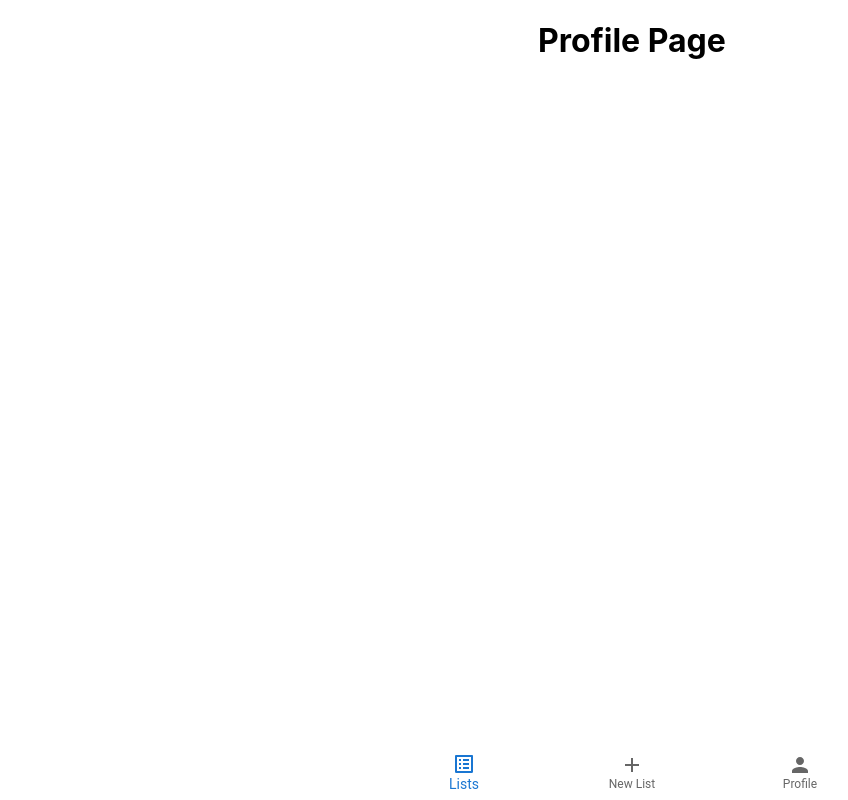
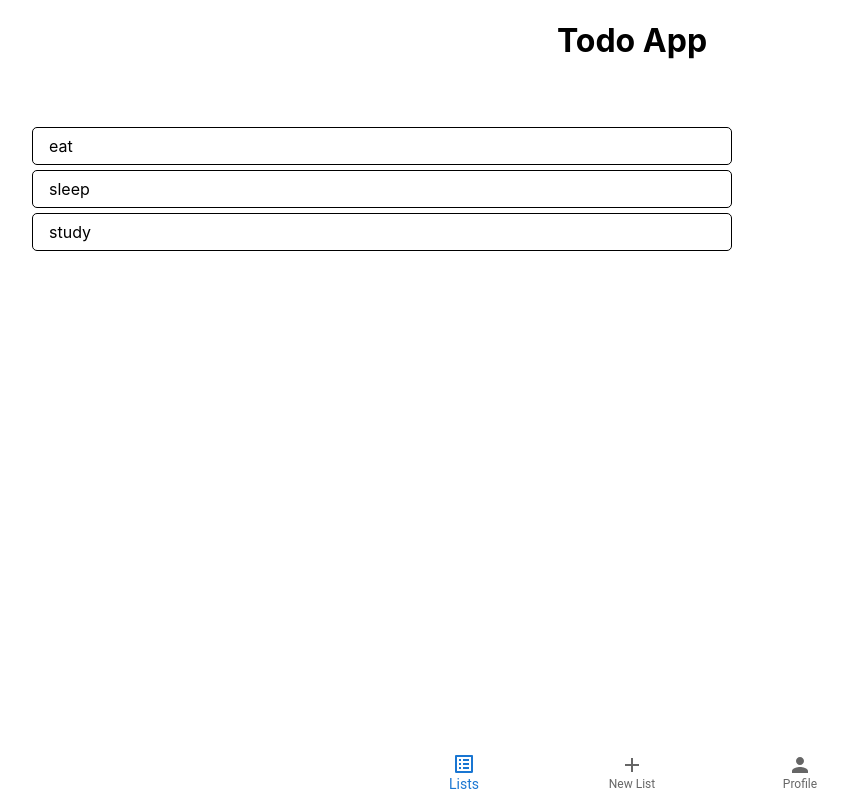
Before and after one commit to ellinorekmark/listig-react-ui, a React (Create React App) app: page /profile in a window 1280 px wide. Shown: the whole page, without its empty margins (8-856 px from the left). Built offline with nearby package versions, Linux system fonts and the light colour scheme.

Commit message:
movable and removable items

```diff
--- a/package.json
+++ b/package.json
@@ -5,6 +5,7 @@
   "dependencies": {
     "@emotion/react": "^11.11.4",
     "@emotion/styled": "^11.11.5",
+    "@hello-pangea/dnd": "^16.6.0",
     "@mui/icons-material": "^5.16.1",
     "@mui/material": "^5.16.1",
     "@testing-library/jest-dom": "^5.17.0",
--- /dev/null
+++ b/src/EditableList.js
@@ -0,0 +1,93 @@
+import React, { useState } from 'react';
+import { useParams } from 'react-router-dom';
+import Box from '@mui/material/Box';
+import List from '@mui/material/List';
+import ListItem from '@mui/material/ListItem';
+import { DragDropContext, Draggable, Droppable } from "@hello-pangea/dnd";
+import ListItemText from "@mui/material/ListItemText";
+import { DragIndicator } from '@mui/icons-material';
+import ListItemAvatar from "@mui/material/ListItemAvatar";
+import ClearIcon from '@mui/icons-material/Clear';
+import IconButton from '@mui/material/IconButton';
+
+const initialList = [
+    { id: "1", title: "eat", completed: false },
+    { id: "2", title: "sleep", completed: false },
+    { id: "3", title: "study", completed: true }
+];
+
+const EditableList = () => {
+    const [list, setList] = useState(initialList);
+
+    const handleDragEnd = (result) => {
+        if (!result.destination) return;
+        const startIndex = result.source.index;
+        const endIndex = result.destination.index;
+        const copyList = [...list];
+        const [reorderItem] = copyList.splice(startIndex, 1);
+        copyList.splice(endIndex, 0, reorderItem);
+        setList(copyList);
+    };
+
+    const removeItem = (id) => {
+        const filteredList = list.filter(item => item.id !== id);
+        setList(filteredList);
+    };
+
+    const { id } = useParams();
+    return (
+        <>
+            <h1>Editable List for ID: {id}</h1>
+            <List>
+                <DragDropContext onDragEnd={handleDragEnd}>
+                    <Droppable droppableId="items">
+                        {(droppableProvider) => (
+                            <Box
+                                ref={droppableProvider.innerRef}
+                                {...droppableProvider.droppableProps}
+                            >
+                                {list.map((item, index) => (
+                                    <Draggable
+                                        index={index}
+                                        key={item.id}
+                                        draggableId={item.id}
+                                    >
+                                        {(draggableProvider) => (
+                                            <ListItem
+                                                ref={draggableProvider.innerRef}
+                                                {...draggableProvider.draggableProps}
+                                                {...draggableProvider.dragHandleProps}
+                                                sx={{
+                                                    cursor: 'pointer',
+                                                    border: '1px solid',
+                                                    margin: '5px',
+                                                    borderRadius: '5px',
+                                                    display: 'flex',
+                                                    alignItems: 'center',
+                                                    justifyContent: 'space-between'
+                                                }}
+                                            >
+                                                <ListItemAvatar>
+                                                    <Box>
+                                                        <DragIndicator />
+                                                    </Box>
+                                                </ListItemAvatar>
+                                                <ListItemText primary={item.title} />
+                                                <IconButton edge="end" aria-label="delete" onClick={() => removeItem(item.id)}>
+                                                    <ClearIcon />
+                                                </IconButton>
+                                            </ListItem>
+                                        )}
+                                    </Draggable>
+                                ))}
+                                {droppableProvider.placeholder}
+                            </Box>
+                        )}
+                    </Droppable>
+                </DragDropContext>
+            </List>
+        </>
+    );
+};
+
+export default EditableList;
--- /dev/null
+++ b/src/ListDisplay.js
@@ -0,0 +1,49 @@
+import React from 'react';
+import {useParams} from 'react-router-dom';
+import Box from '@mui/material/Box';
+import List from '@mui/material/List';
+import ListItem from '@mui/material/ListItem';
+import {useState} from "react";
+import ListItemAvatar from "@mui/material/ListItemAvatar";
+import Avatar from "@mui/material/Avatar";
+import ListAltIcon from "@mui/icons-material/ListAlt";
+import ListItemText from "@mui/material/ListItemText";
+import PersonIcon from "@mui/icons-material/Person";
+import {Typography} from "@mui/material";
+import {DragIndicator} from "@mui/icons-material";
+
+
+let dummyList = JSON.parse('[{"id": "1","title": "eat","completed": "false"},{"id": "2","title": "sleep","completed": "false"},{"id": "3","title": "study","completed": "true"}]');
+const EditableList = () => {
+
+
+
+    const {id} = useParams();
+    return (
+        <>
+            <List>
+                {dummyList.map((item) => (
+                    <ListItem
+                        key={item.id}
+
+                        sx={{ cursor: 'pointer',
+                            border: '1px solid ',
+                            margin: '5px',
+                            borderRadius: '5px' ,
+                        }} >
+                        <ListItemAvatar>
+                            <Box>
+                            </Box>
+                        </ListItemAvatar>
+                        <ListItemText
+                            primary={item.title}
+                        />
+
+                    </ListItem>
+                ))}
+            </List>
+        </>
+    );
+};
+
+export default EditableList;
--- a/src/Router.js
+++ b/src/Router.js
@@ -6,7 +6,7 @@ import NewList from './pages/NewList';
 
 const Home = lazy(() => import('./pages/Home'));
 const Overview = lazy(() => import('./pages/Overview'));
-const List = lazy(() => import('./pages/List'));
+const ListView = lazy(() => import('./pages/ViewList'));
 const Profile = lazy(() => import('./pages/Profile'));
 
 
@@ -18,7 +18,7 @@ const AppRouter = () => (
       <Routes>
         <Route path="/" element={<Home />} />
         <Route path="/overview" element={<Overview />} />
-        <Route path="/list/:id" element={<List />} />
+        <Route path="/list/:id" element={<ListView />} />
         <Route path="/newList" element={<NewList />} />
         <Route path="/profile" element={<Profile/>} />
         <Route path="*" element={() => <div>404 Not Found</div>} />
--- a/src/pages/List.js
+++ /dev/null
@@ -1,13 +0,0 @@
-import React from 'react';
-import { useParams } from 'react-router-dom';
-
-const List = () => {
-  const { id } = useParams();
-  return (
-    <div>
-      <h1>List Page for ID: {id}</h1>
-    </div>
-  );
-};
-
-export default List;
--- a/src/pages/Overview.js
+++ b/src/pages/Overview.js
@@ -34,10 +34,8 @@ export default function InteractiveList() {
               sx={{ cursor: 'pointer',
                 border: '1px solid ',
                 margin: '5px',
-                borderRadius: '5px'
-               }}
-
-            >
+                borderRadius: '5px' ,
+               }} >
               <ListItemAvatar>
                 <Avatar>
                   <ListAltIcon />
--- a/src/pages/Profile.js
+++ b/src/pages/Profile.js
@@ -1,11 +1,67 @@
 import React from 'react';
+import { useParams } from 'react-router-dom';
+import Box from '@mui/material/Box';
+import List from '@mui/material/List';
+import ListItem from '@mui/material/ListItem';
+import { useEffect, useState } from "react";
 
-const Profile = () => {
-  return (
-    <div>
-      <h1>Profile Page</h1>
-    </div>
-  );
+import { Typography } from '@mui/material';
+import { useNavigate } from 'react-router-dom';
+import {DragDropContext, Draggable, Droppable} from "@hello-pangea/dnd";
+const initialStateTodos = JSON.parse('[{"id": "1","title": "eat","completed": "false"},{"id": "2","title": "sleep","completed": "false"},{"id": "3","title": "study","completed": "true"}]');
+const ListView = () => {  const [todos, setTodos] = useState(initialStateTodos);
+    useEffect(()=> {
+        localStorage.setItem('todos', JSON.stringify(todos))
+    }, [todos])
+    const handleDragEnd = (result) => {
+        console.log(result)
+        if(!result.destination) return;
+        const startIndex = result.source.index
+        const endIndex = result.destination.index
+        const copyTodos = [...todos]
+        const [reorderTodo] = copyTodos.splice(startIndex,1)
+        copyTodos.splice(endIndex,0,reorderTodo)
+        setTodos(copyTodos)
+    }
+    return (
+        <div>
+            <DragDropContext onDragEnd={handleDragEnd}>
+                <h1>Todo App</h1>
+                <Droppable droppableId="todos">
+                    {(droppableProvider) => (
+                        <Box sx={{padding: 5,}}
+                             ref={droppableProvider.innerRef}
+                             {...droppableProvider.droppableProps}
+                        >
+                            {todos.map((todo, index) => (
+                                <Draggable
+                                    index={index}
+                                    key={todo.id}
+                                    draggableId={`${todo.id}`}
+                                >
+                                    {(draggableProvider) => (
+                                        <ListItem
+                                            ref={draggableProvider.innerRef}
+                                            {...draggableProvider.draggableProps}
+                                            {...draggableProvider.dragHandleProps}
+                                            sx={{ cursor: 'pointer',
+                                                border: '1px solid ',
+                                                marginTop: '5px',
+                                                borderRadius: '5px' ,
+                                                maxWidth: 700}}
+                                        >
+                                            {todo.title}
+                                        </ListItem>
+                                    )}
+                                </Draggable>
+                            ))}
+                            {droppableProvider.placeholder}
+                        </Box>
+                    )}
+                </Droppable>
+            </DragDropContext>
+        </div>
+    );
 };
 
-export default Profile;
+export default ListView;
--- /dev/null
+++ b/src/pages/ViewList.js
@@ -0,0 +1,27 @@
+import React, { useState } from 'react';
+import { useParams } from 'react-router-dom';
+import { Box, Button } from '@mui/material';
+import EditableList from '../EditableList';
+import ListDisplay from "../ListDisplay";
+const ViewList = () => {
+  const { id } = useParams();
+  const [locked, setLocked] = useState(true);
+
+  const toggleLocked = () => {
+    setLocked(!locked);
+  };
+
+  return (
+    <>
+      <h1>List Page for ID: {id}</h1>
+      <Box maxWidth={750} sx={{ mx: 'auto' }}>
+        {locked ? <ListDisplay /> : <EditableList />}
+        <Button variant="contained" color="primary" onClick={toggleLocked} sx={{ mt: 2 }}>
+          {locked ? 'Unlock' : 'Lock'}
+        </Button>
+      </Box>
+    </>
+  );
+};
+
+export default ViewList;
```
Also changed, not shown: src/EditList.js (added), 1 other file (tests, documents, lock files or other folders).
